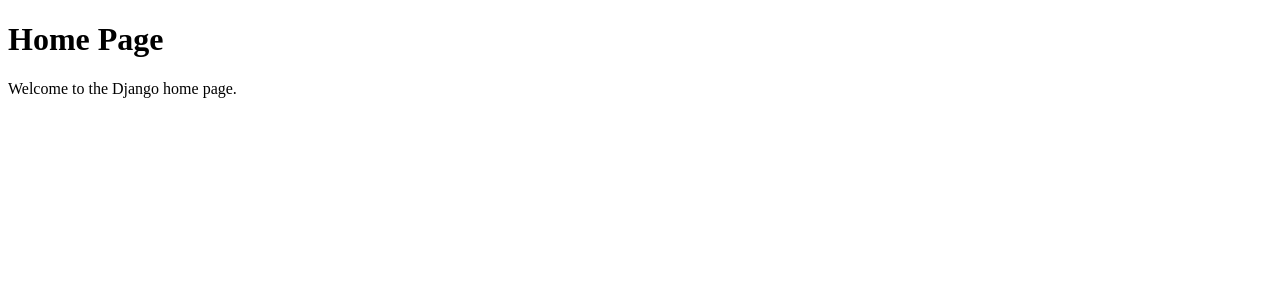
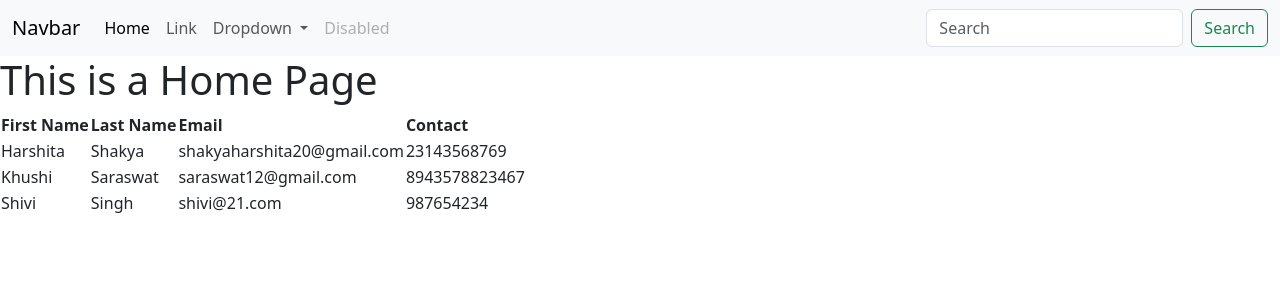
Before and after one commit to HarshitaShakya/Django-Project, a Django app: page / in a window 1280 px wide. Shown: the top 300 px of the page. Run offline with Django 5.2, Linux system fonts and the light colour scheme; data comes from the database, SQL or seed files in the repository; both versions use the stored data as it was after the commit.

Commit message:
update file

```diff
--- a/myproject/myapp/views.py
+++ b/myproject/myapp/views.py
@@ -1,5 +1,12 @@
 from django.shortcuts import render
+
+from .models import Member
 
 # Create your views here.
 def home(request):
-    return render(request, 'home.html')
+    # Fetch all members so the template can render them in a table.
+    members = Member.objects.all()
+
+    return render(request, 'home.html', {
+        'all': members,
+    })
--- /dev/null
+++ b/myproject/templates/base.html
@@ -0,0 +1,105 @@
+<!doctype html>
+<html lang="en">
+  <head>
+    <meta charset="utf-8">
+    <meta name="viewport" content="width=device-width, initial-scale=1">
+    <title>Bootstrap demo</title>
+
+    <link
+      href="https://cdn.jsdelivr.net/npm/bootstrap@5.3.8/dist/css/bootstrap.min.css"
+      rel="stylesheet"
+      integrity="sha384-sRIl4kxILFvY47J16cr9ZwB07vP4J8+LH7qKQnuqkuIAvNWLzeN8tE5YBujZqJLB"
+      crossorigin="anonymous"
+    >
+  </head>
+
+  <body>
+    <nav class="navbar navbar-expand-lg bg-body-tertiary">
+      <div class="container-fluid">
+
+        <a class="navbar-brand" href="#">Navbar</a>
+
+        <button
+          class="navbar-toggler"
+          type="button"
+          data-bs-toggle="collapse"
+          data-bs-target="#navbarSupportedContent"
+          aria-controls="navbarSupportedContent"
+          aria-expanded="false"
+          aria-label="Toggle navigation"
+        >
+          <span class="navbar-toggler-icon"></span>
+        </button>
+
+        <div class="collapse navbar-collapse" id="navbarSupportedContent">
+
+          <ul class="navbar-nav me-auto mb-2 mb-lg-0">
+
+            <li class="nav-item">
+              <a class="nav-link active" aria-current="page" href="#">Home</a>
+            </li>
+
+            <li class="nav-item">
+              <a class="nav-link" href="#">Link</a>
+            </li>
+
+            <li class="nav-item dropdown">
+              <a
+                class="nav-link dropdown-toggle"
+                href="#"
+                role="button"
+                data-bs-toggle="dropdown"
+                aria-expanded="false"
+              >
+                Dropdown
+              </a>
+
+              <ul class="dropdown-menu">
+                <li>
+                  <a class="dropdown-item" href="#">Action</a>
+                </li>
+                <li>
+                  <a class="dropdown-item" href="#">Another action</a>
+                </li>
+                <li>
+                  <hr class="dropdown-divider">
+                </li>
+                <li>
+                  <a class="dropdown-item" href="#">Something else here</a>
+                </li>
+              </ul>
+            </li>
+
+            <li class="nav-item">
+              <a class="nav-link disabled" aria-disabled="true">Disabled</a>
+            </li>
+
+          </ul>
+
+          <form class="d-flex" role="search">
+            <input
+              class="form-control me-2"
+              type="search"
+              placeholder="Search"
+              aria-label="Search"
+            >
+            <button class="btn btn-outline-success" type="submit">
+              Search
+            </button>
+          </form>
+
+        </div>
+      </div>
+    </nav>
+
+    {% block body %}
+
+    {% endblock body %}
+
+    <script
+      src="https://cdn.jsdelivr.net/npm/bootstrap@5.3.8/dist/js/bootstrap.bundle.min.js"
+      integrity="sha384-FKyoEForCGlyvwx9Hj09JcYn3nv7wiPVlz7YYwJrWVcXK/BmnVDxM+D2scQbITxI"
+      crossorigin="anonymous"
+    ></script>
+  </body>
+</html>
--- a/myproject/templates/home.html
+++ b/myproject/templates/home.html
@@ -1,12 +1,30 @@
-<!DOCTYPE html>
-<html lang="en">
-<head>
-    <meta charset="UTF-8" />
-    <meta name="viewport" content="width=device-width, initial-scale=1.0" />
-    <title>Home</title>
-</head>
-<body>
-    <h1>Home Page</h1>
-    <p>Welcome to the Django home page.</p>
-</body>
-</html>
+{% extends 'base.html' %}
+{% block body %}
+
+<h1> This is a Home Page</h1>
+<table>
+    <thead>
+        <tr>
+            <th>First Name</th>
+            <th>Last Name</th>
+            <th>Email</th>
+            <th>Contact</th>
+        </tr>
+    </thead>
+    <tbody>
+
+{% for item in all %}
+    <tr>
+        <td>{{ item.fname }}</td>
+        <td>{{ item.lname }}</td>
+        <td>{{ item.email }}</td>
+        <td>{{ item.contact }}</td>
+    </tr>
+{% empty %}
+    <tr>
+        <td colspan="4">No members found.</td>
+    </tr>
+{% endfor %}
+    </tbody>
+</table>
+{% endblock %}
```
Also changed, not shown: myproject/db.sqlite3.
